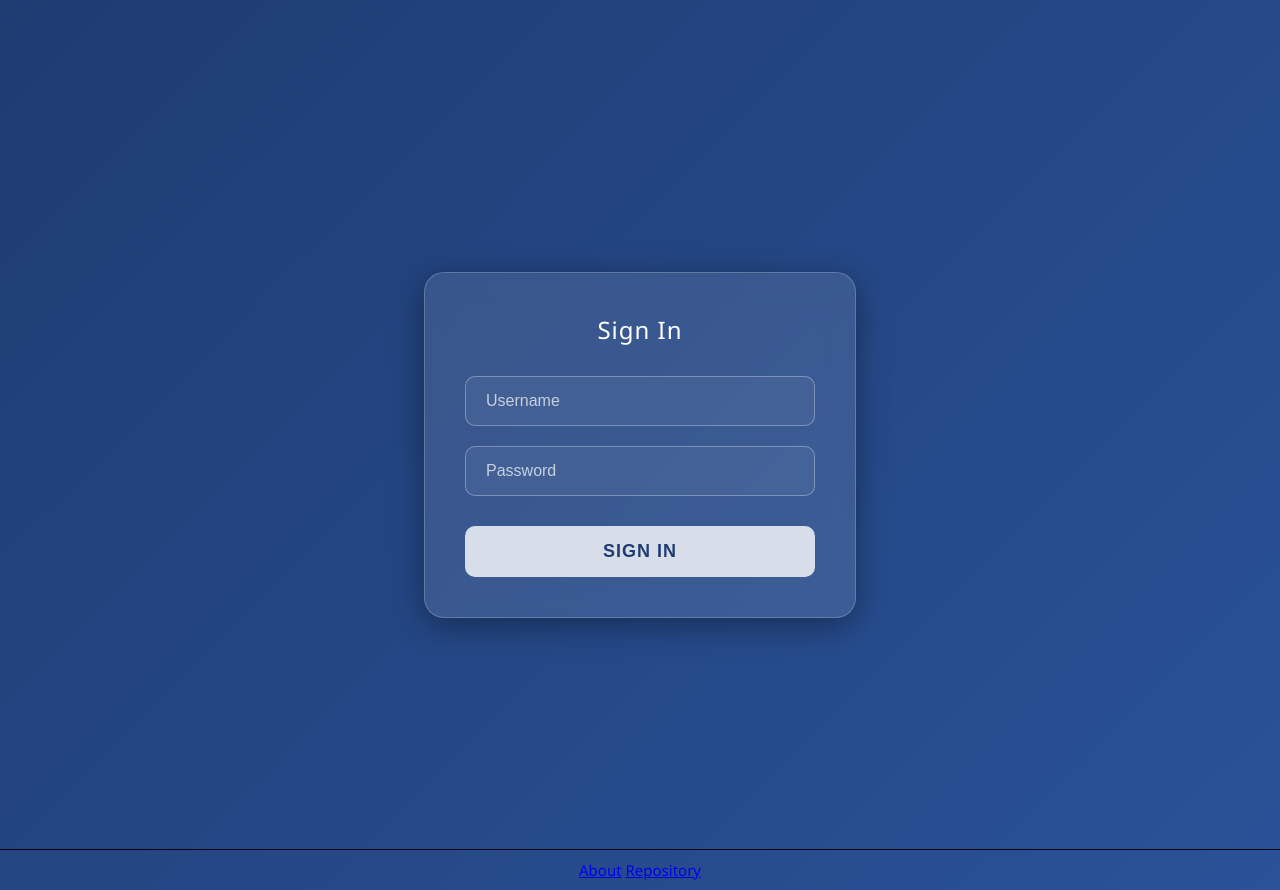
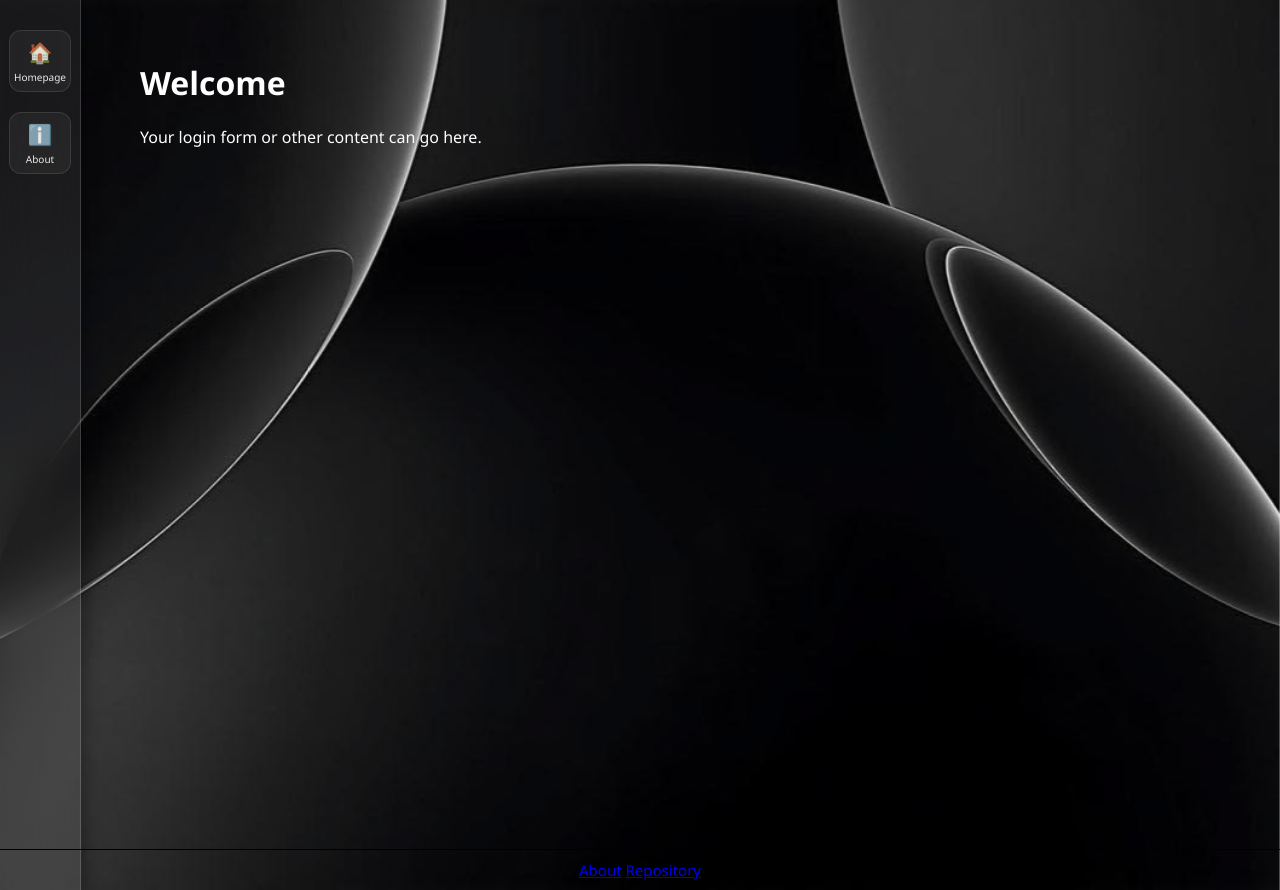
Before and after one commit to YOAB-Tech/Personal, a Flask app: template templates/index.html in a window 1280 px wide. Run offline with Flask 3, Linux system fonts and the light colour scheme; the template is opened without the code that fills it: most values are stand-ins (such as "Sample title", 1, 10 or a date in 2020); some libraries are stand-ins or nearby versions.

Commit message:
homepage altering next time

```diff
--- a/app.py
+++ b/app.py
@@ -1,10 +1,11 @@
-from flask import render_template, redirect, request, Flask
+from flask import render_template, redirect, request, Flask,session,url_for
 from pathlib import Path
 from flask_sqlalchemy import SQLAlchemy
 import shutil
 import sqlite3
 app = Flask(__name__)
 app.config['SQLALCHEMY_DATABASE_URI'] = 'sqlite:///User.sqlite3'
+app.config['SECRET_KEY'] = 'mysterious_yoab_admin_SECRET_KEY_cookie'
 app.config['SQLALCHEMY_TRACK_MODIFICATIONS'] = False
 db = SQLAlchemy(app)
 
@@ -15,6 +16,7 @@ class User(db.Model):
     password = db.Column(db.String(80), nullable=False)
     email = db.Column(db.String(80), unique=True, nullable=True)
     phonenumber = db.Column(db.String(80), unique=True, nullable=True)
+    filepath = db.Column(db.String(80), unique=True, nullable=True)
     def __repr__(self):
         return f"User('{self.username}')"
 def write_to_static(ogpath,localpath):
@@ -29,18 +31,26 @@ def write_to_static(ogpath,localpath):
 
 id = 0
 
-@app.route('/', methods=['GET','POST'])
+@app.route('/')
 def index():
+    user = session['username']
+    return render_template("index.html", prompt = user)
+
+@app.route('/login', methods=['GET','POST'])
+def login():
     if request.method == 'POST':
         username = request.form.get("username")
         password = request.form.get("password")
         result = db.session.execute(db.select(User).where(User.username == username)).scalar_one_or_none()
         if result:
             if password == result.password:
-                return redirect("/homepage")
+                session['username'] = result.username
+                return redirect(f"/homepage/{result.username}")
+            else:
+                return render_template("login.html",prompt = "Password does not match")
         else:
             return redirect("/register")
-    return render_template("index.html")
+    return render_template("login.html")
 
 @app.route('/register',methods=['GET', 'POST'])
 def register():
@@ -53,20 +63,22 @@ def register():
         if result:
             return render_template("register.html", prompt = "Username already exists")
         id = id +1
-        user = User(id = id, username = username, password = password, email = email, phonenumber = phonenumber)
+        user = User(id = id, username = username, password = password, email = email, phonenumber = phonenumber, filepath = None)
         db.session.add(user)
         db.session.commit()
+        return render_template("login.html")
     return render_template("register.html")
 
-@app.route('/homepage', methods=['GET', 'POST'])
-def homepage():
-    report = None
+@app.route('/homepage/<string:username>', methods=['GET', 'POST'])
+def homepage(username):
+    if 'username' not in session or session.get('username') is None:
+        return redirect("/login")
     if request.method == 'POST':
-        path = request.form.get("path")
+        path = request.form.get("Path")
         p = Path(path)
-        report = write_to_static(path,Path("static") / p.name )
-
-    return render_template("homepage.html", prompt = report)
+        report = write_to_static(path,Path("Repo") / p.name )
+        return render_template("homepage.html", prompt=report)
+    return render_template("homepage.html")
 
 @app.route('/about',methods=['GET', 'POST'])
 def about():
--- /dev/null
+++ b/static/index.css
@@ -0,0 +1,83 @@
+
+    /* Reset body margins so the background touches the edges */
+    body {
+        margin: 0;
+        padding: 0;
+        font-family: 'Segoe UI', Tahoma, Geneva, Verdana, sans-serif;
+    }
+
+    /* 1. Background Image Styles */
+    .bg-image {
+        position: fixed; /* Sticks to the screen, even if scrolling */
+        top: 0;
+        left: 0;
+        width: 100vw;
+        height: 100vh;
+        background-image: url('background1.jpg');
+        background-size: cover; /* Ensures the image covers the whole screen */
+        background-position: center;
+        z-index: -1; /* Puts the image behind everything else */
+    }
+
+    /* 2. Sidebar Styles */
+    .glass-sidebar {
+        position: fixed;
+        top: 0;
+        left: 0;
+        width: 80px; /* Width of the vertical bar */
+        height: 100vh;
+        display: flex;
+        flex-direction: column;
+        align-items: center;
+        justify-content: flex-start; /* Align buttons to the top */
+        padding-top: 30px;
+        gap: 20px; /* Space between buttons */
+
+        /* --- LIQUID GLASS EFFECT --- */
+        background: rgba(255, 255, 255, 0.08); /* Very transparent white */
+        backdrop-filter: blur(20px);           /* The blurring magic */
+        -webkit-backdrop-filter: blur(20px);   /* Safari support */
+        border-right: 1px solid rgba(255, 255, 255, 0.15); /* Subtle border */
+        box-shadow: 5px 0 15px rgba(0, 0, 0, 0.3); /* Shadow to separate from bg */
+    }
+
+    /* 3. Glass Button Styles */
+    .glass-nav-button {
+        display: flex;
+        flex-direction: column;
+        align-items: center;
+        justify-content: center;
+        width: 60px;
+        height: 60px;
+        border-radius: 12px;
+        text-decoration: none;
+        color: rgba(255, 255, 255, 0.9);
+        font-size: 10px;
+        font-weight: 500;
+        transition: all 0.3s ease;
+
+        /* Subtle glass effect for individual buttons */
+        background: rgba(255, 255, 255, 0.05);
+        border: 1px solid rgba(255, 255, 255, 0.1);
+    }
+
+    .glass-nav-button .icon {
+        font-size: 20px;
+        margin-bottom: 4px;
+    }
+
+    /* Hover Effect for Buttons */
+    .glass-nav-button:hover {
+        background: rgba(255, 255, 255, 0.2);
+        border-color: rgba(255, 255, 255, 0.4);
+        transform: translateY(-2px);
+        box-shadow: 0 4px 12px rgba(0, 0, 0, 0.2);
+    }
+
+    /* 4. Main Content Positioning */
+    .main-content {
+        /* Push content to the right so it doesn't hide behind the sidebar */
+        margin-left: 100px;
+        padding: 40px;
+        color: white; /* Make text visible against the dark background */
+    }
--- a/templates/about.html
+++ b/templates/about.html
@@ -5,5 +5,5 @@
     <p>This is the about page.</p>
     <ul>Email: YOABCTRL@gmail.com</ul>
     <ul>Socials: mysterious_yoab </ul>
-    <a href = "https://github.com/YOAB-Tech" ">Github</a>
+    <a href = "https://github.com/YOAB-Tech" >Github</a>
 {% endblock %}
--- a/templates/index.html
+++ b/templates/index.html
@@ -1,22 +1,38 @@
+
 {% extends "layout.html" %}
+{% block style %}
+<link rel="stylesheet" href="/static/index.css">
+{% endblock %}
 {% block title %}Homepage{% endblock %}
 {% block body %}
-<div class="login-container">
-    <form action="/" method="POST" class="glass-form">
-        <h2 class="form-title">Sign In</h2>
 
-        <!-- Username Input -->
-        <input type="text" name="username" placeholder="Username" required class="glass-input">
+<!-- 1. The Background Image (p2) -->
+<div class="bg-image"></div>
 
-        <!-- Password Input -->
-        <input type="password" name="password" placeholder="Password" required class="glass-input">
-
-        <!-- The Button -->
-        <button type="submit" class="glass-button">Sign in</button>
-    </form>
+<!-- 2. The Liquid Glass Sidebar (p3) -->
+<div class="glass-sidebar">
+    {% if prompt %}
+    <a href="/homepage/{{prompt}}" class="glass-nav-button">
+        <span class="icon">🏠</span> Homepage
+    </a>
+    {% else %}
+    <a href="/login" class="glass-nav-button">
+        <span class="icon">🏠</span> Homepage
+    </a>
+    {% endif %}
+    <!-- You can add more buttons here later -->
+    <a href="/about" class="glass-nav-button">
+        <span class="icon">ℹ️</span> About
+    </a>
 </div>
 
+<!-- 3. Your existing main content goes here -->
+<div class="main-content">
+    <h1>Welcome</h1>
+    <p>Your login form or other content can go here.</p>
+</div>
 
+<!-- 4. Styles for this specific page -->
 
 
   <!-- 脚注：固定在页面底部 -->
--- a/templates/layout.html
+++ b/templates/layout.html
@@ -2,7 +2,7 @@
 <html lang = 'en'>
     <head>
         <meta name = "viewport" content = "initial-scale = 1, width = device-width" charset="utf-8">
-        <link rel="stylesheet" href="/static/style.css">
+        {% block style %}{% endblock %}
         <title>
             {% block title %}{% endblock %}
         </title>
```
Also changed, not shown: templates/homepage.html (+19 -1 lines), templates/login.html (added, +36 -0 lines), templates/register.html (+4 -6 lines), instance/User.sqlite3, static/background1.jpg (added), static/login.css (renamed from static/style.css).
